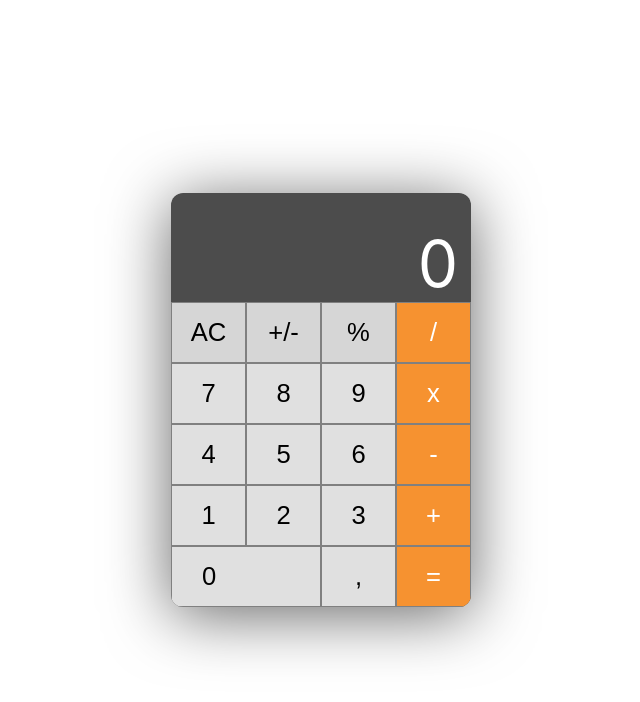
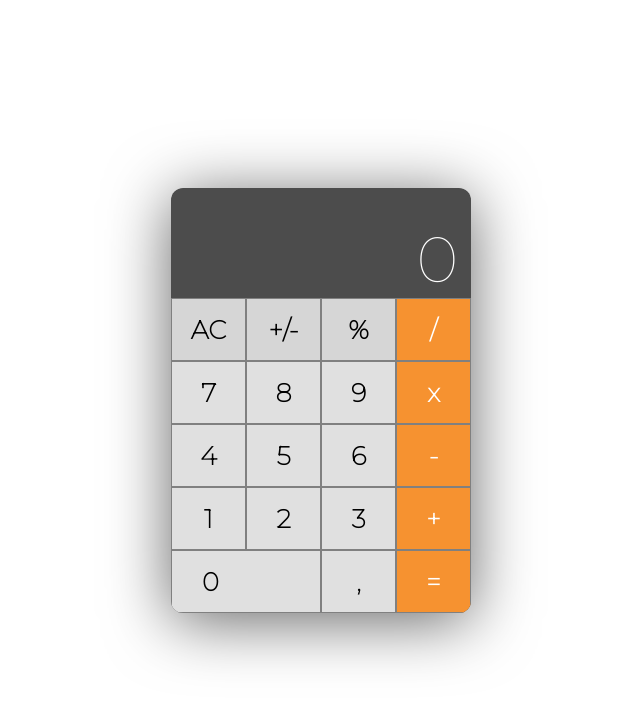
Before and after one commit to galoryzen/calculadora, a website built with Vite: page index.html in a window 1280 px wide. Shown: the whole page, without its empty margins (319-959 px from the left). Built offline with nearby package versions, Linux system fonts and the light colour scheme.

Commit message:
fix: font

```diff
--- a/index.html
+++ b/index.html
@@ -7,6 +7,9 @@
   <meta name="viewport" content="width=device-width, initial-scale=1.0" />
   <link rel="stylesheet" href="/src/assets/css/style.css" />
   <title>Calculadora</title>
+  <link rel="preconnect" href="https://fonts.googleapis.com">
+  <link rel="preconnect" href="https://fonts.gstatic.com" crossorigin>
+  <link href="https://fonts.googleapis.com/css2?family=Montserrat:wght@100&display=swap" rel="stylesheet">
 </head>
 
 <body>
--- a/src/assets/css/style.css
+++ b/src/assets/css/style.css
@@ -4,7 +4,7 @@ body {
     align-items: center;
     height: 100vh;
     margin: 0;
-    font-family: -apple-system, BlinkMacSystemFont, sans-serif;
+    font-family: 'Montserrat', sans-serif;
 }
 
 .calculator {
@@ -35,9 +35,11 @@ button {
     max-width: 75px;
     padding: 15px;
     font-size: 1.6em;
+    font-weight: 900;
     border: solid 1px gray;
     cursor: pointer;
     transition: background-color 0.3s ease;
+    font-family: 'Montserrat', sans-serif;
 }
 
 button.zero {
@@ -50,7 +52,7 @@ button.zero {
     background-color: #d6d6d6;
 }
 
-.light-grey-button{
+.light-grey-button {
     background-color: #e0e0e0;
 }
 
```
Also changed, not shown: public/result.png.
